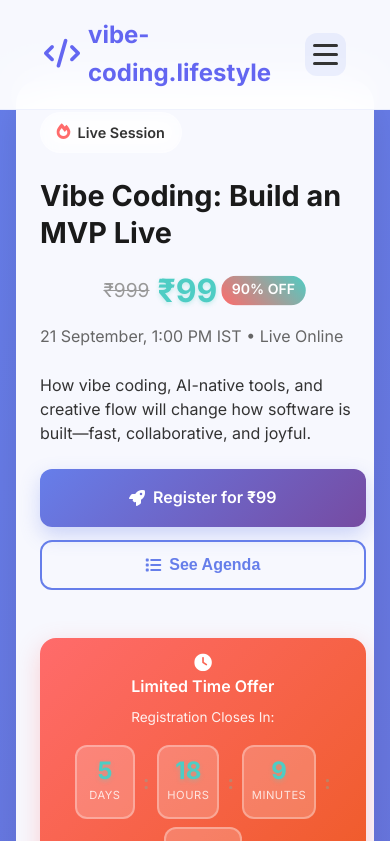
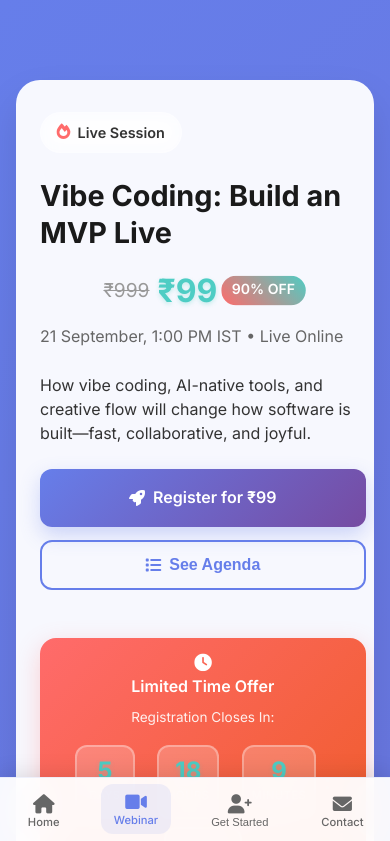
Before and after one commit to praiitt/vibe-coding, a React (Create React App) app: page /webinar in a window 390 px wide. Shown: the top 841 px of the page. Built offline with nearby package versions, Linux system fonts and the light colour scheme.

Commit message:
Add modern mobile bottom navigation bar with app-like design and active states

```diff
--- a/src/components/Navbar.js
+++ b/src/components/Navbar.js
@@ -72,7 +72,9 @@ const Navbar = ({ onLoginClick }) => {
   };
 
   return (
-    <nav className="navbar">
+    <>
+      {/* Desktop Navbar */}
+      <nav className="navbar desktop-nav">
         <div className="nav-container">
           <div className="nav-logo">
             <i className="fas fa-code"></i>
@@ -107,6 +109,60 @@ const Navbar = ({ onLoginClick }) => {
           </div>
         </div>
       </nav>
+
+      {/* Mobile Bottom Navigation */}
+      <nav className="mobile-bottom-nav">
+        <a
+          href="#home"
+          className={`nav-item ${location.pathname === '/' ? 'active' : ''}`}
+          onClick={() => scrollToSection('home')}
+        >
+          <i className="fas fa-home"></i>
+          <span>Home</span>
+        </a>
+
+        <Link
+          to="/webinar"
+          className={`nav-item ${location.pathname === '/webinar' ? 'active' : ''}`}
+          onClick={() => handleLinkClick('webinar')}
+        >
+          <i className="fas fa-video"></i>
+          <span>Webinar</span>
+        </Link>
+
+        {user ? (
+          <Link
+            to="/dashboard"
+            className={`nav-item ${location.pathname === '/dashboard' ? 'active' : ''}`}
+            onClick={() => handleLinkClick('dashboard')}
+          >
+            <i className="fas fa-tachometer-alt"></i>
+            <span>Dashboard</span>
+          </Link>
+        ) : (
+          <button className="nav-item nav-item-button" onClick={handleLoginClick}>
+            <i className="fas fa-user-plus"></i>
+            <span>Get Started</span>
+          </button>
+        )}
+
+        <Link
+          to="/contact"
+          className={`nav-item ${location.pathname === '/contact' ? 'active' : ''}`}
+          onClick={() => handleLinkClick('contact')}
+        >
+          <i className="fas fa-envelope"></i>
+          <span>Contact</span>
+        </Link>
+
+        {user && (
+          <button className="nav-item nav-item-button" onClick={logout}>
+            <i className="fas fa-sign-out-alt"></i>
+            <span>Logout</span>
+          </button>
+        )}
+      </nav>
+    </>
   );
 };
 
--- a/src/index.css
+++ b/src/index.css
@@ -797,6 +797,98 @@ section {
 }
 
 /* Responsive Design */
+/* Mobile Bottom Navigation */
+.mobile-bottom-nav {
+    display: none;
+    position: fixed;
+    bottom: 0;
+    left: 0;
+    right: 0;
+    background: rgba(255, 255, 255, 0.95);
+    backdrop-filter: blur(20px);
+    border-top: 1px solid rgba(102, 126, 234, 0.1);
+    padding: 0.5rem 0;
+    z-index: 1000;
+    box-shadow: 0 -4px 20px rgba(0, 0, 0, 0.1);
+}
+
+.mobile-bottom-nav {
+    display: flex;
+    justify-content: space-around;
+    align-items: center;
+}
+
+.nav-item {
+    display: flex;
+    flex-direction: column;
+    align-items: center;
+    padding: 0.5rem 0.8rem;
+    text-decoration: none;
+    color: #666;
+    transition: all 0.3s ease;
+    border-radius: 12px;
+    min-width: 60px;
+    background: none;
+    border: none;
+    cursor: pointer;
+    font-size: 0.8rem;
+    font-weight: 500;
+}
+
+.nav-item:hover,
+.nav-item.active {
+    color: #667eea;
+    background: rgba(102, 126, 234, 0.1);
+    transform: translateY(-2px);
+}
+
+.nav-item i {
+    font-size: 1.2rem;
+    margin-bottom: 0.2rem;
+}
+
+.nav-item span {
+    font-size: 0.7rem;
+    line-height: 1;
+}
+
+.nav-item-button {
+    background: none;
+    border: none;
+    cursor: pointer;
+}
+
+/* Desktop Navbar - Hide on mobile */
+@media (max-width: 768px) {
+    .desktop-nav {
+        display: none;
+    }
+
+    .mobile-bottom-nav {
+        display: flex;
+    }
+
+    /* Add bottom padding to body for mobile nav */
+    body {
+        padding-bottom: 80px;
+    }
+}
+
+/* Desktop - Show desktop nav, hide mobile nav */
+@media (min-width: 769px) {
+    .desktop-nav {
+        display: block;
+    }
+
+    .mobile-bottom-nav {
+        display: none;
+    }
+
+    body {
+        padding-bottom: 0;
+    }
+}
+
 /* Modern Mobile Navbar */
 @media (max-width: 768px) {
     .navbar {
@@ -3034,7 +3126,7 @@ section {
 /* Modern Mobile App Design */
 @media (max-width: 768px) {
     .webinar-landing {
-        padding: 4rem 0 2rem;
+        padding: 4rem 0 6rem; /* Extra bottom padding for mobile nav */
         background: linear-gradient(135deg, #667eea 0%, #764ba2 100%);
     }
 
```
Lines whose indentation alone changed are shown as unchanged.
